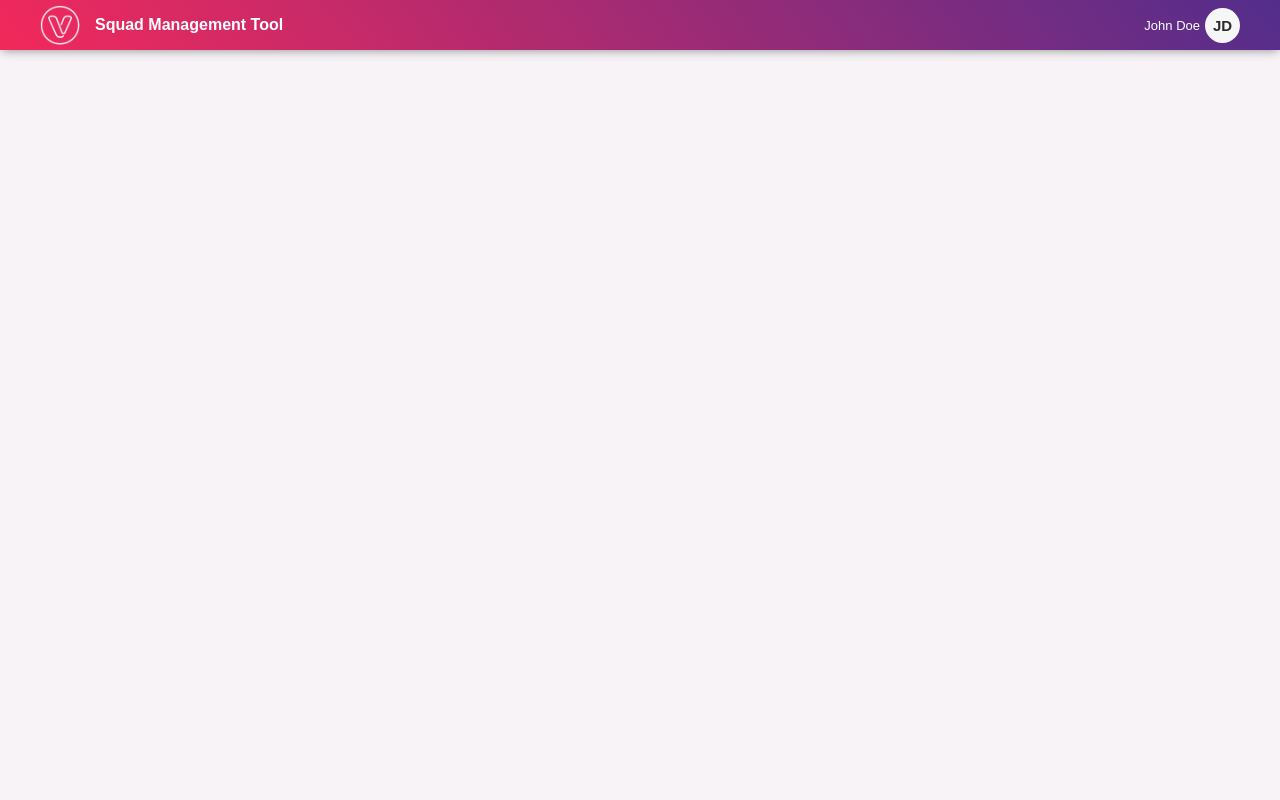
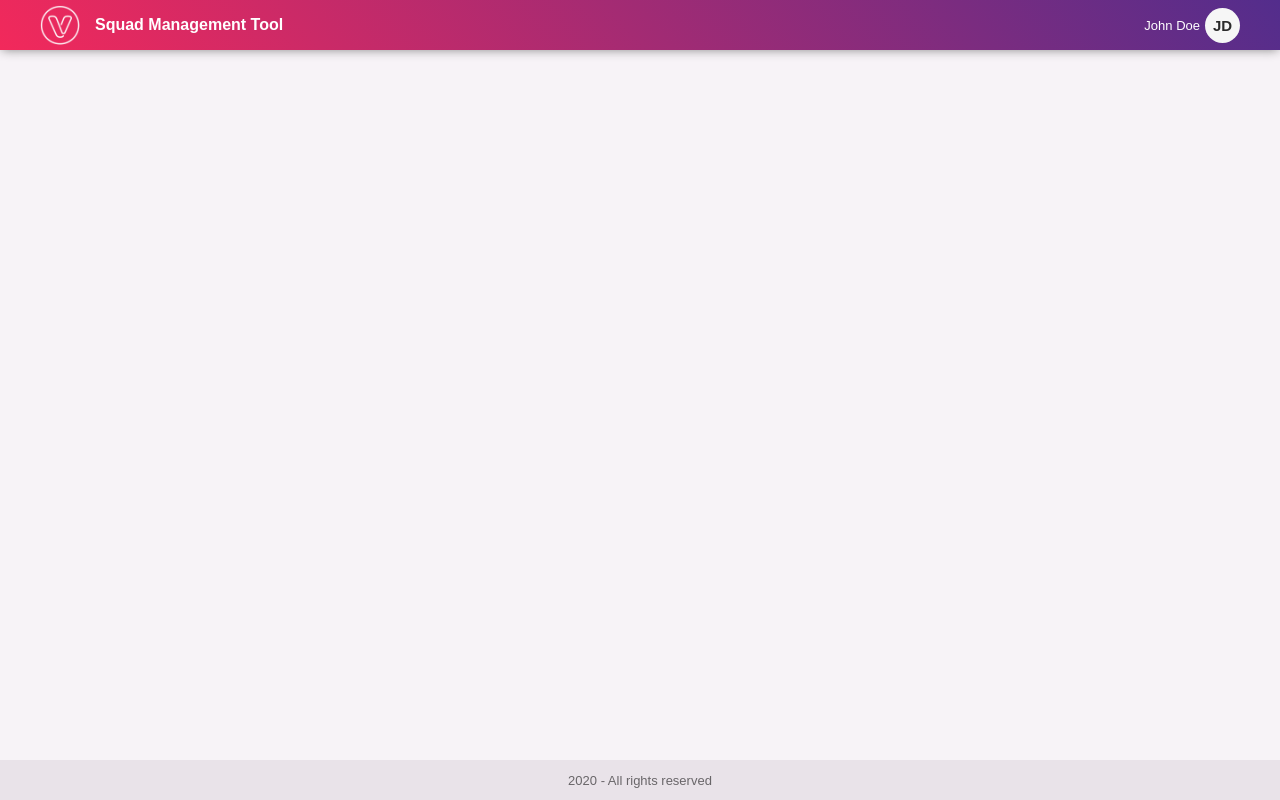
Before and after one commit to danielejsantos/squad-management-tool, a React (Create React App) app: page /create in a window 1280 px wide. Built offline with nearby package versions, Linux system fonts and the light colour scheme.

Commit message:
Create Footer component

```diff
--- a/src/App.tsx
+++ b/src/App.tsx
@@ -2,6 +2,7 @@ import React from "react";
 import { BrowserRouter, Routes, Route } from "react-router-dom";
 
 import Header from "./components/Header";
+import Footer from "./components/Footer";
 
 import GlobalStyles from "./styles/GlobalStyles";
 
@@ -13,6 +14,7 @@ function App() {
         <Route path="/" element={<div />} />
         <Route path="/create" element={<div />} />
       </Routes>
+      <Footer />
 
       <GlobalStyles />
     </BrowserRouter>
--- /dev/null
+++ b/src/components/Footer/index.tsx
@@ -0,0 +1,13 @@
+import React from "react";
+
+import { Container } from "./styles";
+
+const Footer: React.FC = () => {
+  return (
+    <Container>
+      <span>2020 - All rights reserved</span>
+    </Container>
+  );
+};
+
+export default Footer;
--- /dev/null
+++ b/src/components/Footer/styles.ts
@@ -0,0 +1,17 @@
+import styled from "styled-components";
+
+export const Container = styled.div`
+  display: flex;
+  align-items: center;
+  justify-content: center;
+  width: 100%;
+  height: 40px;
+  background-color: #e9e3e9;
+  position: fixed;
+  bottom: 0;
+
+  > span {
+    color: #696669;
+    font-size: 13px;
+  }
+`;
```
